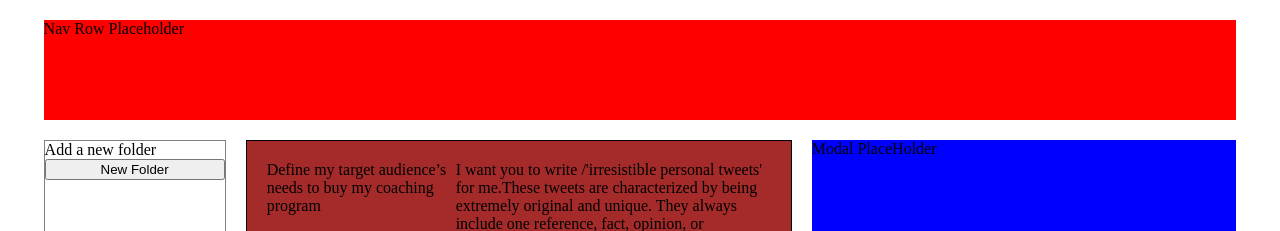
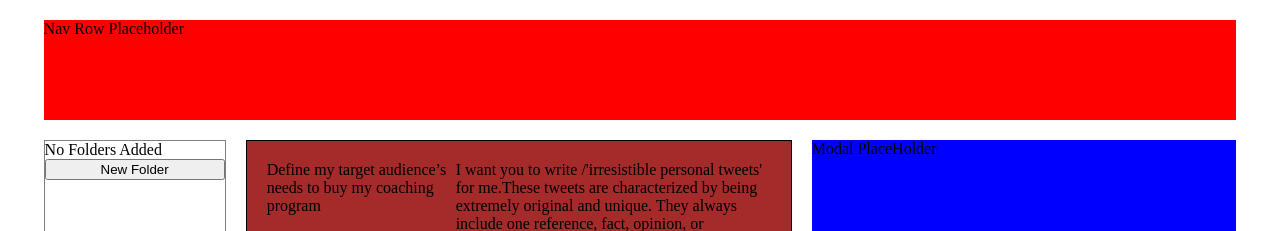
Before and after one commit to mohtasim317/prompt-library, a React (Vite) app: page / in a window 1280 px wide. Shown: the top 231 px of the page. Built offline with nearby package versions, Linux system fonts and the light colour scheme.

Commit message:
Update FolderBar.tsx
Updated text. Empty Folder Bar now says "No Folders Added" instead of "Add Folder"

```diff
--- a/src/components/FolderBar/FolderBar.tsx
+++ b/src/components/FolderBar/FolderBar.tsx
@@ -21,7 +21,7 @@ function FolderBar() {
               return <div>{folder}</div>;
             })
           ) : (
-            <div>Add a new folder</div>
+            <div>No Folders Added</div>
           )}
         </div>
 
```
